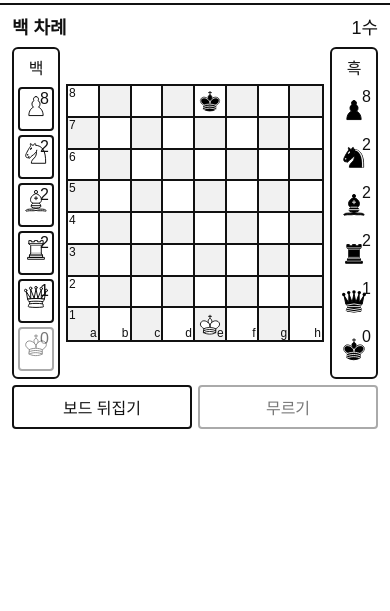
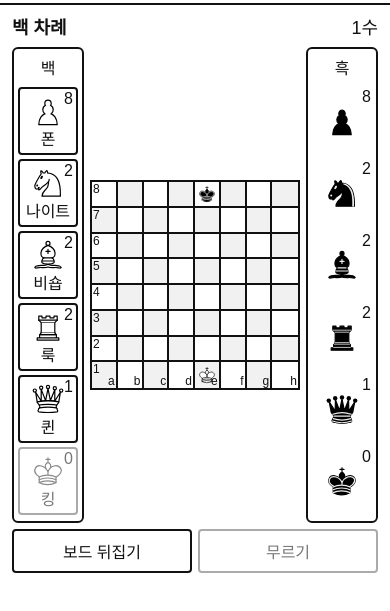
Before and after one commit to d1n-0/Chessmoku, a website: page server/pages/index.html in a window 390 px wide. Shown: the part 53-664 px from the top of the page. Drawn offline with Linux system fonts and the light colour scheme; a web font is replaced by a local one.

Commit message:
style: enlarge reserve controls and restore piece labels
Co-authored-by: Codex <codex@openai.com>

```diff
--- a/public/styles/game.css
+++ b/public/styles/game.css
@@ -24,7 +24,7 @@
   width: min(100%, max(360px, calc(100dvh - 72px)));
   justify-self: center;
   display: grid;
-  grid-template-columns: 56px minmax(0, 1fr) 56px;
+  grid-template-columns: 100px minmax(0, 1fr) 100px;
   gap: 8px;
   align-items: center;
 }
@@ -209,15 +209,16 @@ input {
   gap: 4px;
 }
 .reserve {
-  padding: 4px;
+  min-height: 80px;
+  padding: 6px 4px;
   position: relative;
   display: grid;
   justify-items: center;
-  gap: 6px;
+  gap: 2px;
 }
 .reserve img {
-  width: 28px;
-  height: 28px;
+  width: 44px;
+  height: 44px;
 }
 .reserve .count {
   position: absolute;
@@ -300,7 +301,7 @@ input {
 }
 .held-piece {
   position: relative;
-  min-height: 44px;
+  min-height: 80px;
   display: flex;
   align-items: center;
   flex-direction: row;
@@ -313,15 +314,12 @@ input {
   right: 1px;
 }
 .held-piece img {
-  width: 28px;
-  height: 28px;
+  width: 44px;
+  height: 44px;
 }
 .reserve .name {
-  position: absolute;
-  width: 1px;
-  height: 1px;
-  overflow: hidden;
-  clip-path: inset(50%);
+  font-size: 16px;
+  line-height: 18px;
 }
 .board-toolbar button {
   padding: 8px;
@@ -367,11 +365,20 @@ input {
   }
   .arena {
     margin: auto;
-    grid-template-columns: 48px minmax(0, 1fr) 48px;
+    grid-template-columns: 72px minmax(0, 1fr) 72px;
     gap: 6px;
   }
   .reserve {
-    padding: 2px;
+    min-height: 68px;
+    padding: 4px 2px;
+  }
+  .held-piece {
+    min-height: 68px;
+  }
+  .reserve img,
+  .held-piece img {
+    width: 36px;
+    height: 36px;
   }
   .square img {
     width: 85%;
```
